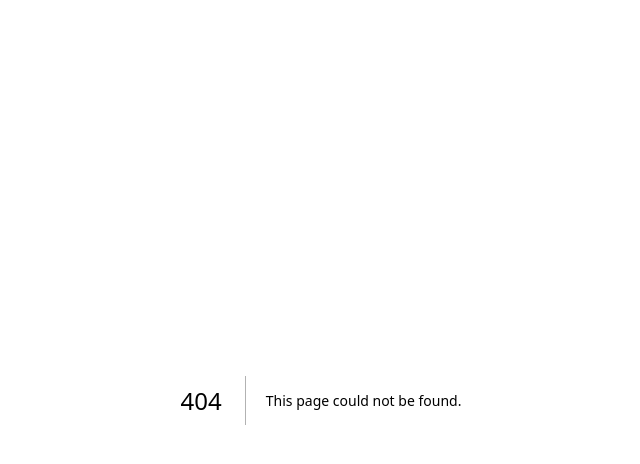
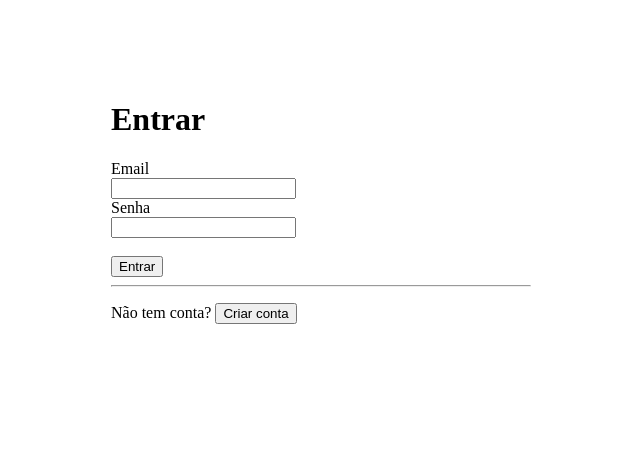
Before and after one commit to laube-developer/PI1, a Next.js app in the folder logica_de_missao/pi1/: page /login in a window 1280 px wide. Before the commit this address had no page. Shown: the top 464 px of the page, without its empty margins (319-959 px from the left). Built offline with nearby package versions, Linux system fonts and the light colour scheme; no server answers.

Commit message:
Adicionando login sem estilização

```diff
--- /dev/null
+++ b/logica_de_missao/pi1/lib/supabaseClient.js
@@ -0,0 +1,6 @@
+import { createClient } from '@supabase/supabase-js'
+
+const supabaseUrl = process.env.NEXT_PUBLIC_SUPABASE_URL
+const supabaseAnonKey = process.env.NEXT_PUBLIC_SUPABASE_ANON_KEY
+
+export const supabase = createClient(supabaseUrl, supabaseAnonKey)
--- /dev/null
+++ b/logica_de_missao/pi1/pages/login.js
@@ -0,0 +1,67 @@
+import { useState } from 'react'
+import { supabase } from '../lib/supabaseClient'
+import { useRouter } from 'next/router'
+
+export default function Login() {
+  const [email, setEmail] = useState('')
+  const [password, setPassword] = useState('')
+  const [loading, setLoading] = useState(false)
+  const [error, setError] = useState(null)
+  const [mode, setMode] = useState('login') // 'login' ou 'signup'
+  const router = useRouter()
+
+  async function handleSubmit(e) {
+    e.preventDefault()
+    setError(null)
+    setLoading(true)
+
+    if (mode === 'login') {
+      const { data, error } = await supabase.auth.signInWithPassword({
+        email,
+        password,
+      })
+      setLoading(false)
+      if (error) return setError(error.message)
+      router.push('/dashboard') // redireciona ao logar
+    } else {
+      // cadastrar
+      const { data, error } = await supabase.auth.signUp({
+        email,
+        password,
+      })
+      setLoading(false)
+      if (error) return setError(error.message)
+      // o Supabase pode enviar email de confirmação dependendo das configs
+      setError('Conta criada! Verifique seu e-mail se for necessário confirmar.')
+    }
+  }
+
+  return (
+    <div style={{ maxWidth: 420, margin: '60px auto', padding: 20 }}>
+      <h1>{mode === 'login' ? 'Entrar' : 'Criar conta'}</h1>
+
+      <form onSubmit={handleSubmit}>
+        <label>Email</label><br/>
+        <input type="email" value={email} onChange={e => setEmail(e.target.value)} required /><br/>
+
+        <label>Senha</label><br/>
+        <input type="password" value={password} onChange={e => setPassword(e.target.value)} required /><br/><br/>
+
+        <button type="submit" disabled={loading}>
+          {loading ? 'Aguarde...' : (mode === 'login' ? 'Entrar' : 'Cadastrar')}
+        </button>
+      </form>
+
+      {error && <p style={{ color: 'red' }}>{error}</p>}
+
+      <hr />
+      <p>
+        {mode === 'login' ? "Não tem conta?" : "Já tem conta?"}
+        {' '}
+        <button onClick={() => setMode(mode === 'login' ? 'signup' : 'login')}>
+          {mode === 'login' ? 'Criar conta' : 'Entrar'}
+        </button>
+      </p>
+    </div>
+  )
+}
```
Also changed, not shown: logica_de_missao/pi1/package.json (+7 -6 lines), logica_de_missao/pi1/pages/dashboard.js (added, +45 -0 lines), 1 other file (tests, documents, lock files or other folders).
